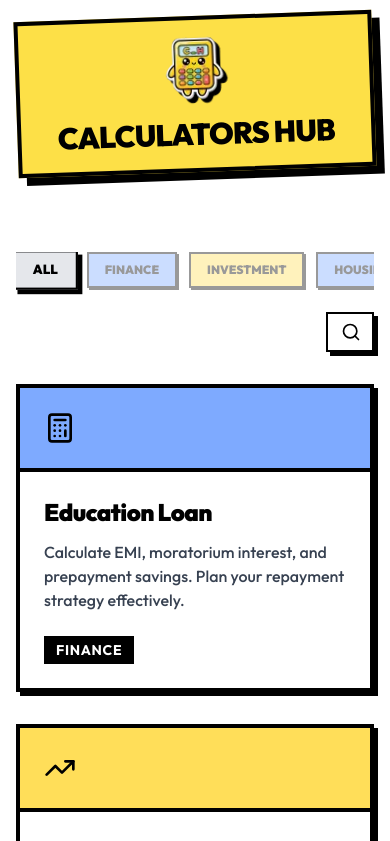
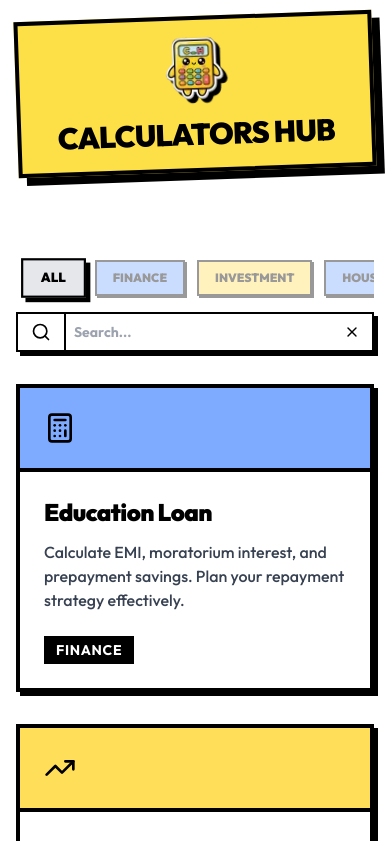
Before and after one commit to Sam-Bonfire/SelfHostTools, a React (Vite) app in the folder apps/calculators/: page / in a window 390 px wide. Shown: the top 841 px of the page. Built offline with nearby package versions, Linux system fonts and the light colour scheme; no server answers.

Commit message:
fix: Removed the cut off from the filters that were blocking the filter from being visible

```diff
--- a/apps/calculators/src/components/Root.jsx
+++ b/apps/calculators/src/components/Root.jsx
@@ -130,13 +130,31 @@ const CALCULATORS = [
 export default function Root() {
   const [searchQuery, setSearchQuery] = useState("");
   const [selectedCategory, setSelectedCategory] = useState("All");
-  const [isSearchExpanded, setIsSearchExpanded] = useState(false);
+  const [isSearchExpanded, setIsSearchExpanded] = useState(() => {
+    // Default to expanded on mobile (window width < 768px)
+    if (typeof window !== "undefined") {
+      return window.innerWidth < 768;
+    }
+    return false;
+  });
   const scrollContainerRef = React.useRef(null);
   const itemsRef = React.useRef({});
 
   const categories = useMemo(() => {
     const cats = new Set(CALCULATORS.map(c => c.category));
     return ["All", ...Array.from(cats)];
+  }, []);
+
+  // Handle auto-expansion on mobile resize
+  React.useEffect(() => {
+    const handleResize = () => {
+      if (window.innerWidth < 768) {
+        setIsSearchExpanded(true);
+      }
+    };
+
+    window.addEventListener('resize', handleResize);
+    return () => window.removeEventListener('resize', handleResize);
   }, []);
 
   const filteredCalculators = useMemo(() => {
@@ -259,7 +277,7 @@ export default function Root() {
           </motion.div>
 
           {/* Controls Row: Filters & Search */}
-          <div className="w-full flex flex-col md:flex-row items-center justify-between gap-4 mt-12 mb-2">
+          <div className="w-full flex flex-col md:flex-row items-center justify-between gap-2 md:gap-4 mt-12 mb-2">
 
             {/* Category Filters - Scrollable with Buttons */}
             <div className="flex items-center gap-2 w-full md:w-auto overflow-hidden">
@@ -273,7 +291,7 @@ export default function Root() {
 
               <div
                 ref={scrollContainerRef}
-                className="flex flex-nowrap gap-3 overflow-x-auto scrollbar-hide pb-2 md:pb-0 w-full md:w-auto mask-linear-gradient"
+                className="flex flex-nowrap gap-3 overflow-x-auto scrollbar-hide py-2 md:py-4 px-2 w-full md:w-auto mask-linear-gradient"
                 style={{ scrollBehavior: 'smooth' }}
               >
                 {categories.map(cat => {
```
